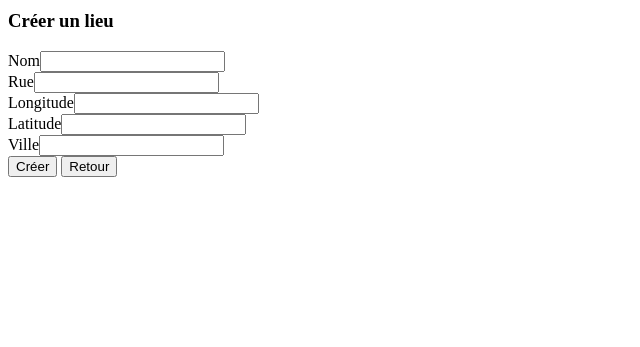
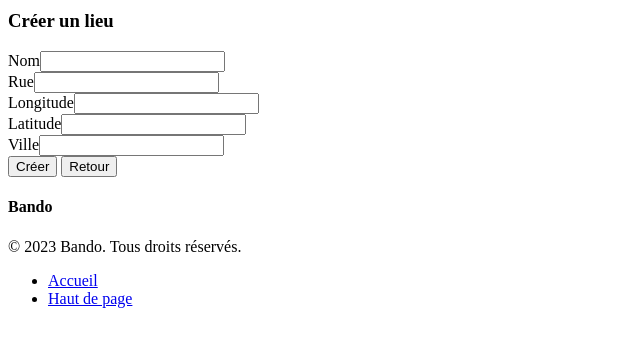
Before and after one commit to caliendojulien/bando, a Symfony app: template templates/lieux/creer.html.twig in a window 1280 px wide. Shown: the part 183-530 px from the top of the page, without its empty margins (0-640 px from the left). Run offline with Twig, Linux system fonts and the light colour scheme; the template is opened without the code that fills it, so the values that code supplies are empty; form fields are guessed from the names that the template uses; some libraries are stand-ins or nearby versions.

Commit message:
correction tests boutons creer lieux alignés modif bouton planifier dans modif sortie footer

```diff
--- a/templates/base.html.twig
+++ b/templates/base.html.twig
@@ -18,7 +18,7 @@
     {% endblock %}
 </head>
 <body>
-<header class="bandeauBonjour">
+<header class="bandeauBonjour" >
     {% if app.user %}
             <section><p>Bonjour {{ app.user.prenom }} {{ app.user.nom }}</p></section>
     {% endif %}
@@ -40,5 +40,19 @@
         {% block body %}{% endblock %}
     </main>
 </div>
+<footer>
+        <div class="container">
+                <div class="col-md-6">
+                    <h4>Bando</h4>
+                    <p>© 2023 Bando. Tous droits réservés.</p>
+                </div>
+                <div class="col-md-6">
+                    <ul class="list-inline text-right">
+                        <li class="list-inline-item"><a href="/">Accueil</a></li>
+                        <li class="list-inline-item"><a href="#container_main">Haut de page</a></li>
+                    </ul>
+                </div>
+        </div>
+</footer>
 </body>
 </html>
--- a/templates/lieux/creer.html.twig
+++ b/templates/lieux/creer.html.twig
@@ -8,9 +8,9 @@
     {{ form_row(form.longitude) }}
     {{ form_row(form.latitude) }}
     {{ form_row(form.ville) }}
-    <div class="container-fluid btnCreerLieu">
-       <button id="creer" type="submit" name="Creer" value="Creer" class="btn btn-primary">Créer</button>
+    <section class="btnCreerLieu">
+       <input id="creer" type="submit" name="Creer" value="Créer" class="btn btn-primary">
         <a href="{{ path('sorties_creer') }}"  id="retour"><input type="button" name="retour" value="Retour" class="btn btn-primary"></a>
-    </div>
+    </section>
     {{ form_end(form) }}
 {% endblock %}
--- a/templates/sorties/creer.html.twig
+++ b/templates/sorties/creer.html.twig
@@ -73,6 +73,7 @@
                 {% else %}
                     {% if etat==1 %}
                         <input type="submit" name="Modifier" value="Modifier" class="btn btn-primary">
+                        <input type="submit" name="Publier" value="Publier" class="btn btn-primary">
                         <input type="submit" name="Supprimer" value="Supprimer" class="btn btn-primary">
                     {% endif %}
                 {% endif %}
```
Also changed, not shown: assets/styles/app.scss (+10 -4 lines), tests/LieuxCreerTest.php (+8 -8 lines).
